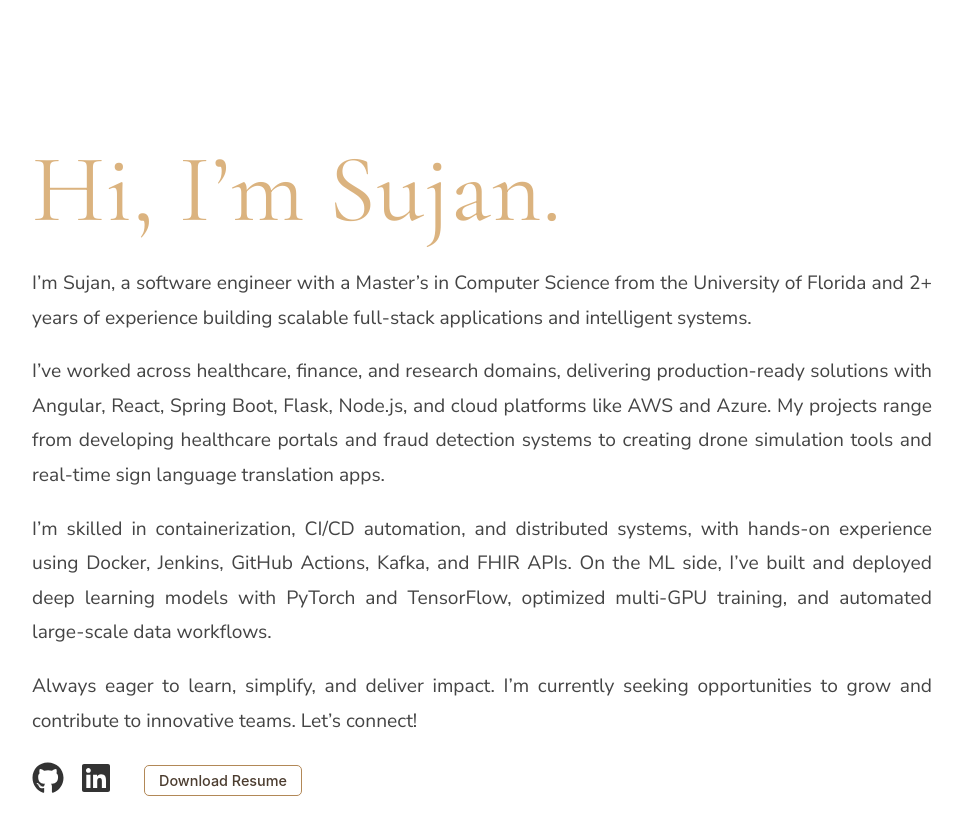
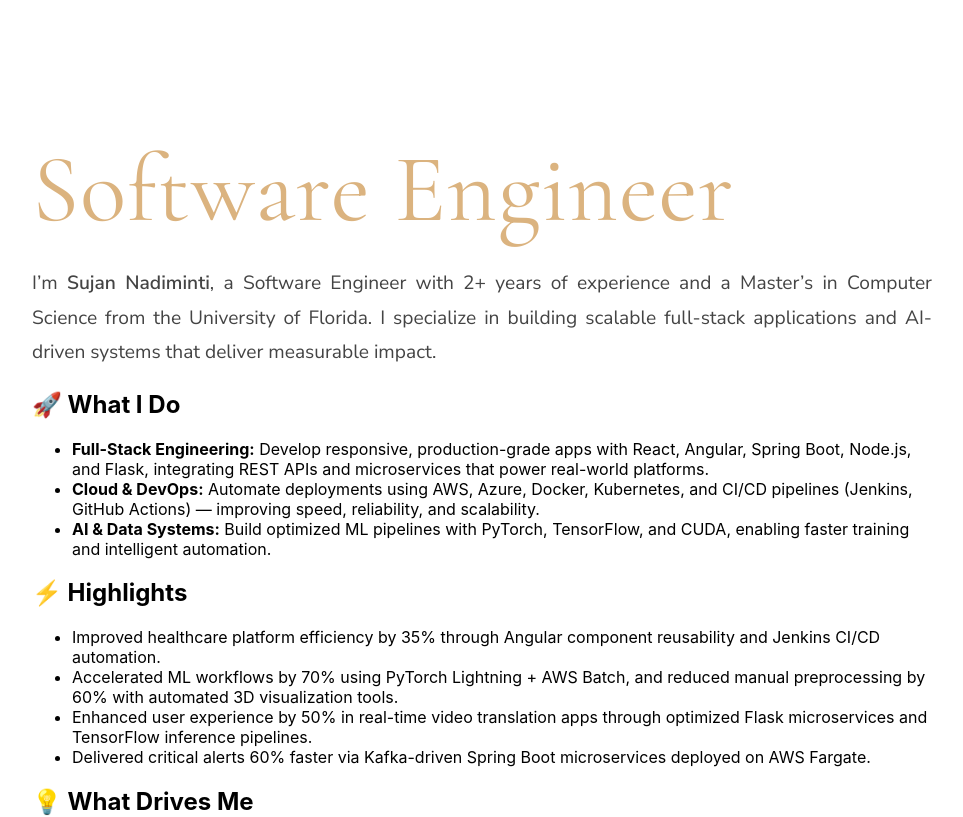
Before and after one commit to NadimintiSujan/sujan-portfolio, a React (Create React App) app: page / in a window 1280 px wide. Shown: the part 720-1537 px from the top of the page, without its empty margins (32-995 px from the left). Built offline with nearby package versions, Linux system fonts and the light colour scheme; a web font is replaced by a local one.

Commit message:
Revise personal introduction and highlight skills
Updated personal introduction and professional highlights in Home.js to reflect current skills and experiences.

```diff
--- a/src/pages/Home.js
+++ b/src/pages/Home.js
@@ -9,24 +9,59 @@ const Home = () => {
       <img src={profileImg} alt="Profile" className="profile-img" />
 
       <div className="about-section">
-        <h1>Hi, I’m Sujan.</h1>
+
+
+        <h1>Software Engineer</h1>
         <p>
-          I’m Sujan, a software engineer with a Master’s in Computer Science from the University of Florida
-          and 2+ years of experience building scalable full-stack applications and intelligent systems.
+          I’m <strong>Sujan Nadiminti</strong>, a Software Engineer with 2+ years of experience and a Master’s in Computer Science
+          from the University of Florida. I specialize in building scalable full-stack applications and
+          AI-driven systems that deliver measurable impact.
         </p>
+
+        <h2>🚀 What I Do</h2>
+        <ul>
+          <li>
+            <strong>Full-Stack Engineering:</strong> Develop responsive, production-grade apps with
+            React, Angular, Spring Boot, Node.js, and Flask, integrating REST APIs
+            and microservices that power real-world platforms.
+          </li>
+          <li>
+            <strong>Cloud & DevOps:</strong> Automate deployments using AWS, Azure,
+            Docker, Kubernetes, and CI/CD pipelines (Jenkins, GitHub Actions) — improving speed,
+            reliability, and scalability.
+          </li>
+          <li>
+            <strong>AI & Data Systems:</strong> Build optimized ML pipelines with
+            PyTorch, TensorFlow, and CUDA, enabling faster training and
+            intelligent automation.
+          </li>
+        </ul>
+
+        <h2>⚡ Highlights</h2>
+        <ul>
+          <li>
+            Improved healthcare platform efficiency by 35% through Angular component
+            reusability and Jenkins CI/CD automation.
+          </li>
+          <li>
+            Accelerated ML workflows by 70% using PyTorch Lightning + AWS Batch, and
+            reduced manual preprocessing by 60% with automated 3D visualization tools.
+          </li>
+          <li>
+            Enhanced user experience by 50% in real-time video translation apps through
+            optimized Flask microservices and TensorFlow inference pipelines.
+          </li>
+          <li>
+            Delivered critical alerts 60% faster via Kafka-driven Spring Boot
+            microservices deployed on AWS Fargate.
+          </li>
+        </ul>
+
+        <h2>💡 What Drives Me</h2>
         <p>
-          I’ve worked across healthcare, finance, and research domains, delivering production-ready solutions with Angular,
-          React, Spring Boot, Flask, Node.js, and cloud platforms like AWS and Azure. My projects range from developing healthcare
-          portals and fraud detection systems to creating drone simulation tools and real-time sign language translation apps.
-        </p>
-        <p>
-          I’m skilled in containerization, CI/CD automation, and distributed systems, with hands-on experience using Docker, Jenkins,
-          GitHub Actions, Kafka, and FHIR APIs. On the ML side, I’ve built and deployed deep learning models with PyTorch and TensorFlow,
-          optimized multi-GPU training, and automated large-scale data workflows.
-        </p>
-        <p>
-          Always eager to learn, simplify, and deliver impact. I’m currently seeking opportunities to grow and contribute to innovative
-          teams. Let’s connect!
+          I love turning complex ideas into reliable, impactful software.
+          Whether it’s scaling backend systems, optimizing ML pipelines, or designing seamless UI flows —
+          my goal is to build technology that truly helps people.
         </p>
 
         <div className="icon-row">
```
